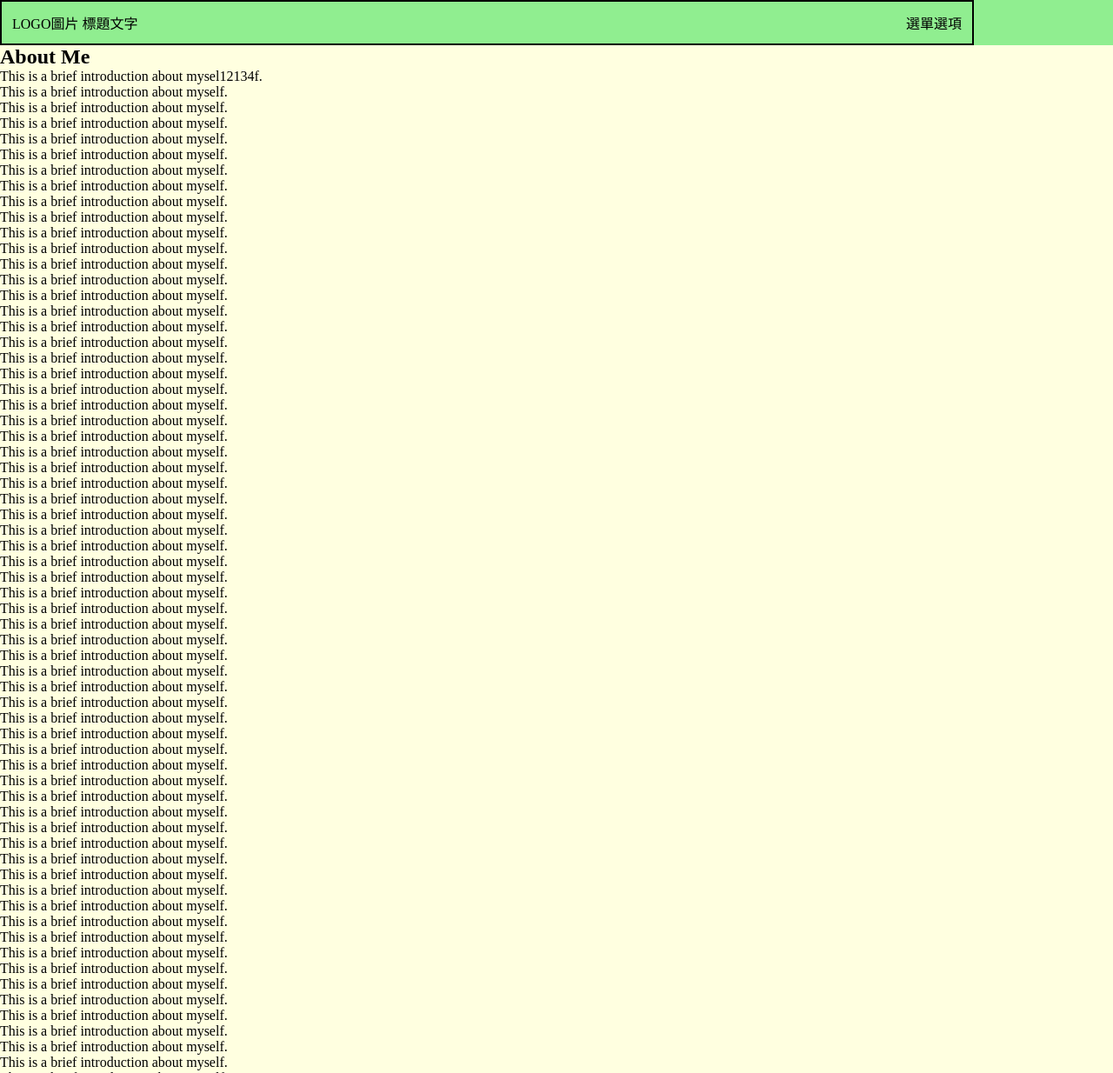
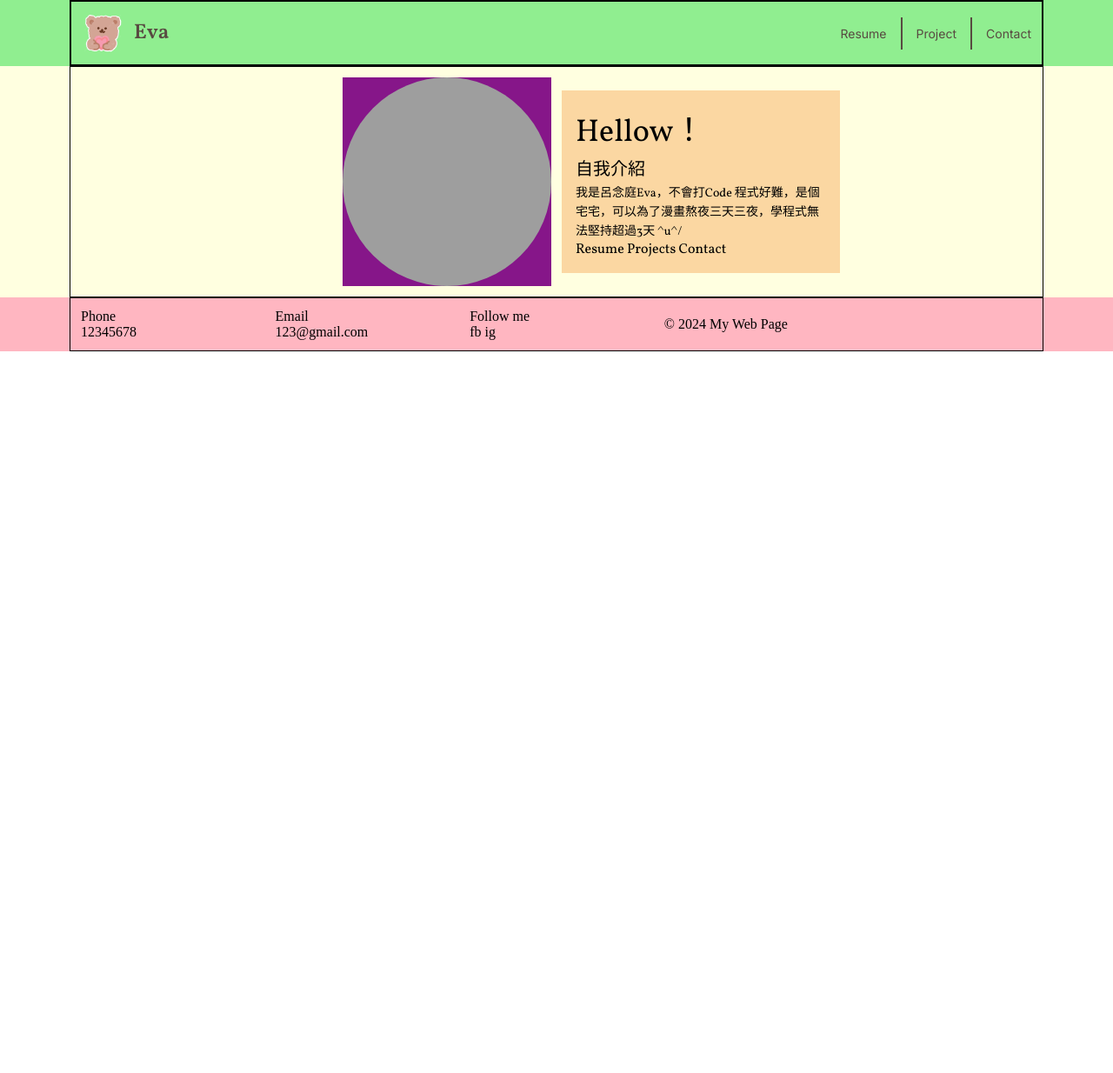
Before and after one commit to eva930115/eva930115.github.io, a plain HTML site: page index.html in a window 1280 px wide. Shown: the top 1234 px of the page at 87% size. After the commit the page ends 800 px from the top, so only its background shows below. Drawn offline with Linux system fonts and the light colour scheme; grey boxes are pictures that could not be loaded; a script that the page names is missing.

Commit message:
home page

```diff
--- a/css/components.css
+++ b/css/components.css
@@ -1,35 +1,61 @@
-.test-container {
-  background-color: lightsalmon;
-  display: grid;
-  grid-template-columns: repeat(3, 1fr);
-  grid-template-rows: repeat(3, 100px);
-  gap : 5px;
+.brand {
+  display: flex;
+  flex-direction: row;
+  align-items: center;
+  gap: var(--space-3);
 }
 
-.item {
-  padding: 5px;
-  display: flex;
-  justify-content: center;  /* (必要flex)item內文字 水平置中 */
-  align-content: space-between;      /* (必要flex)item內文字 垂直置中 */
-  border: 1px solid #000;
+.brand__logo {
+  width: var(--space-12);
+  height: var(--space-12);
 }
 
-.item1 {
-  justify-self: center;    /* (不用flex)item1本身 水平置中 */
-  align-self: stretch;     /* (不用flex)item1本身 垂直撐滿 */
-  background-color: lightblue;
+.brand__name {
+  font-family: var(--font-serif);
+  font-size: var(--font-size-l);
+  font-weight: 600;
+  color: var(--color-text);
 }
-.item2 {
-  justify-self: center;    /* (不用flex)item1本身 水平置中 */
-  align-self: centr;     /* (不用flex)item1本身 垂直撐滿 */
-  background-color: lightgreen;
+
+.nav-links {
+  display: flex;
+  flex-direction: row;
+  align-items: center;
+  gap: var(--space-4);
 }
-.item3 {
-  background-color: lightpink;
+
+.nav-link {
+  font-family: var(--font-sans);
+  font-size: var(--font-size-xs);
+  /* font-weight: ; */
+  color: var(--color-text);
+  text-decoration: none;
 }
-.item4 {
-  background-color: lightgray;
+
+.nav-link:hover {
+  color: var(--color-text-muted);
 }
-.item5 {
-  background-color: lightyellow;
+
+.intro__picture {
+  object-fit: cover;    /*圖片不變形*/
+  width: 15rem;
+  height: 15rem;
+  border-radius: 50%;
 }
+
+.intro__font {
+  width: 20rem;
+  font-family: var(--font-serif);
+}
+
+.intro__title {
+  font-size: var(--font-size-xl);
+}
+
+.intro__subtitle {
+  font-size: var(--font-size-m);
+}
+
+.intro__description {
+  font-size: var(--font-size-xs);
+}
--- a/css/layout.css
+++ b/css/layout.css
@@ -20,9 +20,42 @@
 .container {
     width: min(calc(100% - 2rem), var(--container));
     /* width: min(100%-2rem, var(--container)); */
+    margin-inline: auto;  /* 置中 */
     padding: var(--space-3);
+}
+
+.navbar__inner {
     display: flex;
     flex-direction: row;
     justify-content: space-between;
     align-items: center;
 }
+
+.intro {
+    width: 100%;
+    background-color: #fff;
+}
+
+.intro__grid {
+    display: grid;
+    grid-template-columns: 1fr 1fr;
+    gap: var(--space-3);
+    align-items: center;
+}
+
+.intro__left {
+    display: flex;
+    text-align: center;
+    justify-self: end;  /*圖片靠右*/
+}
+
+.intro__right {
+    padding: var(--space-4);
+}
+
+.footer__grid {
+    display: grid;
+    grid-template-columns: 1fr 1fr 1fr 2fr;
+    gap: var(--space-3);
+    align-items: center;
+}
--- a/css/main.css
+++ b/css/main.css
@@ -1,4 +1,4 @@
 @import url('./tokens.css');
 @import url('./base.css');
 @import url('./layout.css');
-/* @import url('./components.css'); */
+@import url('./components.css');
--- a/css/tokens.css
+++ b/css/tokens.css
@@ -4,7 +4,6 @@
     --font-serif: "Vollkorn", Georgia, serif;
 
     /* 字體 */
-    --font-sans: 'Poppins', sans-serif;
     --font-size-xs: 0.875rem; /* 14px */
     --font-size-s: 1rem;      /* 16px */
     --font-size-m: 1.25rem;   /* 20px */
--- a/index.html
+++ b/index.html
@@ -16,122 +16,63 @@
 </head>
 <body>
     <header class="site-header" style="background-color: lightgreen;">
-        <div class="container" style="border: 2px solid black;">
-            <div class="band">
-                <span>LOGO圖片</span>
-                <span>標題文字</span>
+        <div class="container navbar__inner" style="border: 2px solid black;">
+            <div class="brand">
+                <img class="brand__logo" src="./assets/images/bear.png">
+                <span class="brand__name">Eva</span>
             </div>
-            <div class="nav-ink">
-                <span>選單選項</span>
+            <div class="nav-links">
+                <a class="nav-link" href="/resume.html" aria-current="page">Resume</a>
+                <img src="./assets/images/line.png" alt="分隔線">
+                <a class="nav-link" href="/project.html">Project</a>
+                <img src="./assets/images/line.png" alt="分隔線">
+                <a class="nav-link" href="/contact.html">Contact</a>
             </div>
         </div>
     </header>
-    <!-- <div style="background-color: lightgreen;">
-        <p>測試文字</p>
-    </div>
-    <header class="site-header navbar" style="background-color: lightpink;">
-        <div class="container navbar__inner" style="background-color: lightblue;">
-            <a class="brand" href="/">
-            <span class="brand__logo" aria-hidden="true"></span>
-            <span class="brand__name">Nkol Rider</span>
-            </a>
 
-            <nav class="nav-links" aria-label="主選單">
-            <a class="nav-link" href="/resume.html" aria-current="page">Resume</a>
-            <a class="nav-link" href="/project.html">Project</a>
-            <a class="nav-link" href="/contact.html">Contact</a>
-            </nav>
-        </div>
-    </header> -->
     <main>
         <!-- Intro -->
         <section id="intro" class="" style="background-color: lightyellow;">
-            <h2>About Me</h2>
-            <p>This is a brief introduction about mysel12134f.</p>
-            <p>This is a brief introduction about myself.</p>
-            <p>This is a brief introduction about myself.</p>
-            <p>This is a brief introduction about myself.</p>
-            <p>This is a brief introduction about myself.</p>
-            <p>This is a brief introduction about myself.</p>
-            <p>This is a brief introduction about myself.</p>
-            <p>This is a brief introduction about myself.</p>
-            <p>This is a brief introduction about myself.</p>
-            <p>This is a brief introduction about myself.</p>
-            <p>This is a brief introduction about myself.</p>
-            <p>This is a brief introduction about myself.</p>
-            <p>This is a brief introduction about myself.</p>
-            <p>This is a brief introduction about myself.</p>
-            <p>This is a brief introduction about myself.</p>
-            <p>This is a brief introduction about myself.</p>
-            <p>This is a brief introduction about myself.</p>
-            <p>This is a brief introduction about myself.</p>
-            <p>This is a brief introduction about myself.</p>
-            <p>This is a brief introduction about myself.</p>
-            <p>This is a brief introduction about myself.</p>
-            <p>This is a brief introduction about myself.</p>
-            <p>This is a brief introduction about myself.</p>
-            <p>This is a brief introduction about myself.</p>
-            <p>This is a brief introduction about myself.</p>
-            <p>This is a brief introduction about myself.</p>
-            <p>This is a brief introduction about myself.</p>
-            <p>This is a brief introduction about myself.</p>
-            <p>This is a brief introduction about myself.</p>
-            <p>This is a brief introduction about myself.</p>
-            <p>This is a brief introduction about myself.</p>
-            <p>This is a brief introduction about myself.</p>
-            <p>This is a brief introduction about myself.</p>
-            <p>This is a brief introduction about myself.</p>
-            <p>This is a brief introduction about myself.</p>
-            <p>This is a brief introduction about myself.</p>
-            <p>This is a brief introduction about myself.</p>
-            <p>This is a brief introduction about myself.</p>
-            <p>This is a brief introduction about myself.</p>
-            <p>This is a brief introduction about myself.</p>
-            <p>This is a brief introduction about myself.</p>
-            <p>This is a brief introduction about myself.</p>
-            <p>This is a brief introduction about myself.</p>
-            <p>This is a brief introduction about myself.</p>
-            <p>This is a brief introduction about myself.</p>
-            <p>This is a brief introduction about myself.</p>
-            <p>This is a brief introduction about myself.</p>
-            <p>This is a brief introduction about myself.</p>
-            <p>This is a brief introduction about myself.</p>
-            <p>This is a brief introduction about myself.</p>
-            <p>This is a brief introduction about myself.</p>
-            <p>This is a brief introduction about myself.</p>
-            <p>This is a brief introduction about myself.</p>
-            <p>This is a brief introduction about myself.</p>
-            <p>This is a brief introduction about myself.</p>
-            <p>This is a brief introduction about myself.</p>
-            <p>This is a brief introduction about myself.</p>
-            <p>This is a brief introduction about myself.</p>
-            <p>This is a brief introduction about myself.</p>
-            <p>This is a brief introduction about myself.</p>
-            <p>This is a brief introduction about myself.</p>
-            <p>This is a brief introduction about myself.</p>
-            <p>This is a brief introduction about myself.</p>
-            <p>This is a brief introduction about myself.</p>
-            <p>This is a brief introduction about myself.</p>
-            <p>This is a brief introduction about myself.</p>
-            <p>This is a brief introduction about myself.</p>
-            <p>This is a brief introduction about myself.</p>
-            <p>This is a brief introduction about myself.</p>
-            <p>This is a brief introduction about myself.</p>
-            <p>This is a brief introduction about myself.</p>
-            <p>This is a brief introduction about myself.</p>
-            <p>This is a brief introduction about myself.</p>
-            <p>This is a brief introduction about myself.</p>
-            <p>This is a brief introduction about myself.</p>
-            <p>This is a brief introduction about myself.</p>
-            <p>This is a brief introduction about myself.</p>
-            <p>This is a brief introduction about myself.</p>
-            <p>This is a brief introduction about myself.</p>
-            <p>This is a brief introduction about myself.</p>
+           <div class="container" style="border: 1px solid black;">
+                <div class="intro__grid">
+                    <div class="intro__left" style="background-color: rgb(134, 22, 137);">
+                        <img class="intro__picture" src="./assets/images/my.jpg" alt="個人照片">
+                    </div>
+
+                    <div class="intro__right intro__font" style="background-color: rgb(251, 215, 162);">
+                        <p class="intro__title">Hellow！</p>
+                        <p class="intro__subtitle">自我介紹</p>
+                        <p class="intro__description">我是呂念庭Eva，不會打Code 程式好難，是個宅宅，可以為了漫畫熬夜三天三夜，學程式無法堅持超過3天 ^u^/</p>
+                        <div class="button__list">
+                            <span>Resume</span>
+                            <span>Projects</span>
+                            <span>Contact</span>
+                        </div>
+                    </div>
+                </div>
+           </div>
         </section>
     </main>
-
-    <footer>
-        <p>&copy; 2024 My Web Page</p>
+    <footer class="footer" style="background-color: lightpink;">
+        <div class="container footer__grid information" style="border: 1px solid black;">
+            <div  class="information-phone">
+                <p>Phone</p>
+                <p>12345678</p>
+            </div>
+            <div class="information-email">
+                <p>Email</p>
+                <p>123@gmail.com</p>
+            </div>
+            <div class="information-follow">
+                <p>Follow me</p>
+                <a herf="https://www.facebook.com/">fb</a>
+                <a herf="https://www.instagram.com/">ig</a>
+            </div>
+            <div class="information-cc">
+                <p>&copy; 2024 My Web Page</p>
+            </div>
+        </div>
     </footer>
 </body>
 </html>
```
Also changed, not shown: assets/images/bear.png (added), assets/images/line.png (added), 1 other file.
